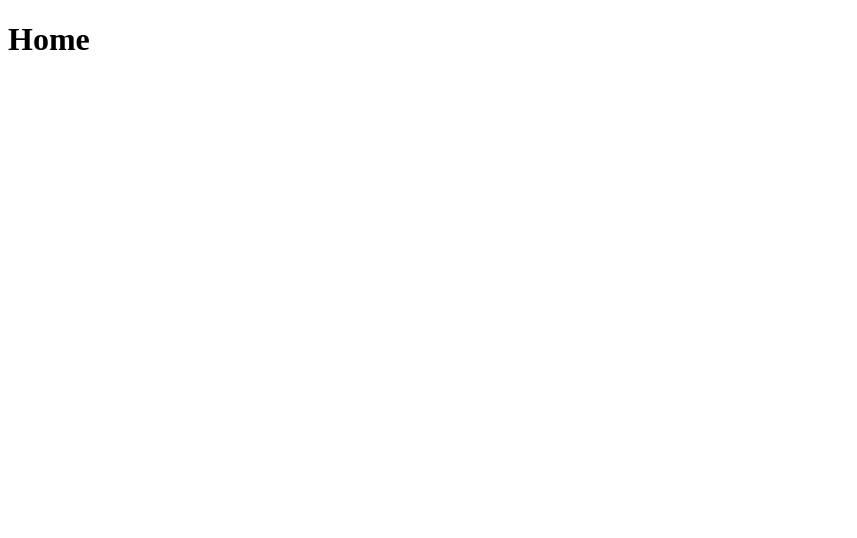
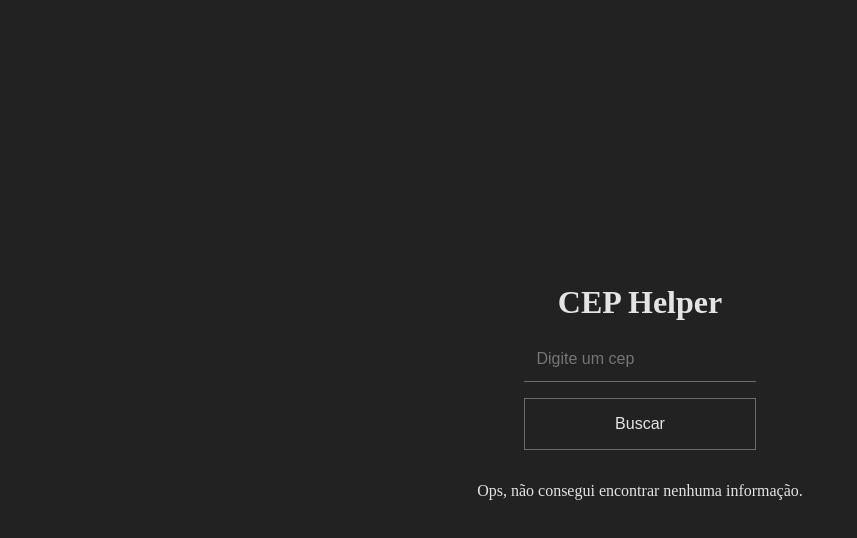
Before and after one commit to luisfilipefa/viacep-eureka-frontend, a Next.js app: page / in a window 1280 px wide. Shown: the top 538 px of the page, without its empty margins (0-857 px from the left). Built offline with nearby package versions, Linux system fonts and the light colour scheme; no server answers.

Commit message:
Add basic structure

```diff
--- a/package.json
+++ b/package.json
@@ -8,6 +8,7 @@
     "start": "next start"
   },
   "dependencies": {
+    "axios": "^0.21.1",
     "next": "10.2.2",
     "react": "17.0.2",
     "react-dom": "17.0.2"
@@ -15,6 +16,7 @@
   "devDependencies": {
     "@types/node": "^15.3.1",
     "@types/react": "^17.0.6",
+    "sass": "^1.32.13",
     "typescript": "^4.2.4"
   }
 }
--- a/pages/index.tsx
+++ /dev/null
@@ -1,7 +0,0 @@
-export default function Home() {
-  return (
-    <div>
-      <h1>Home</h1>
-    </div>
-  );
-}
--- a/pages/_app.tsx
+++ b/src/pages/_app.tsx
@@ -1,3 +1,5 @@
+import "../styles/global.scss";
+
 export default function MyApp({ Component, pageProps }) {
   return <Component {...pageProps} />;
 }
--- /dev/null
+++ b/src/pages/index.tsx
@@ -0,0 +1,61 @@
+import { FormEvent, useRef, useState } from "react";
+
+import { api } from "../services/api";
+import styles from "../styles/home.module.scss";
+
+interface CepInfo {
+  cep: string;
+  logradouro: string;
+  complemento: string;
+  bairro: string;
+  localidade: string;
+  uf: string;
+}
+
+export default function Home() {
+  const [cepInfo, setCepInfo] = useState<CepInfo | null>();
+  const searchRef = useRef<HTMLInputElement>();
+
+  const handleSearchCep = async (event: FormEvent) => {
+    event.preventDefault();
+
+    const { data } = await api.get(`/cep/${searchRef.current.value}`);
+
+    if (data.data.erro) {
+      setCepInfo(null);
+      return;
+    }
+
+    setCepInfo(data.data);
+  };
+
+  return (
+    <div className={styles.container}>
+      <h1>CEP Helper</h1>
+      <form onSubmit={handleSearchCep}>
+        <input type="text" placeholder="Digite um cep" ref={searchRef} />
+        <button type="submit">Buscar</button>
+      </form>
+      {cepInfo ? (
+        <div className={styles.infoContainer}>
+          <h3>CEP {cepInfo.cep}</h3>
+          <p>
+            <strong>Cidade</strong>: {cepInfo.localidade}{" "}
+            {cepInfo.uf && ` | ${cepInfo.uf}`}
+          </p>
+          <p>
+            <strong>Rua</strong>: {cepInfo.logradouro}{" "}
+            {cepInfo.complemento && ` | ${cepInfo.complemento}`}
+          </p>
+          <p>
+            <strong>Bairro</strong>: {cepInfo.bairro}
+          </p>
+        </div>
+      ) : (
+        <div className={styles.emptyContainer}>
+          <p>Ops, não consegui encontrar nenhuma informação.</p>
+        </div>
+      )}
+    </div>
+  );
+}
--- /dev/null
+++ b/src/services/api.ts
@@ -0,0 +1,5 @@
+import axios from "axios";
+
+export const api = axios.create({
+  baseURL: process.env.NEXT_PUBLIC_API_URL || "http://localhost:3333/api",
+});
--- /dev/null
+++ b/src/styles/global.scss
@@ -0,0 +1,8 @@
+* {
+  margin: 0;
+  padding: 0;
+  box-sizing: border-box;
+
+  background-color: #222222;
+  color: #e4e4e4;
+}
--- /dev/null
+++ b/src/styles/home.module.scss
@@ -0,0 +1,70 @@
+.container {
+  width: 100vw;
+  height: 100vh;
+  padding: 0 0.5rem;
+  display: flex;
+  flex-direction: column;
+  align-items: center;
+  justify-content: center;
+
+  h1 {
+    font-size: 2rem;
+    margin-bottom: 1rem;
+  }
+
+  form {
+    display: flex;
+    flex-direction: column;
+
+    input {
+      padding: 0.8rem;
+      margin-bottom: 1rem;
+      font-size: 1rem;
+      border: none;
+      border-bottom: 1px solid #6b6b6b;
+      outline: none;
+    }
+
+    button {
+      padding: 1rem;
+      border: 1px solid #6b6b6b;
+      font-size: 1rem;
+      cursor: pointer;
+      transition: filter font-weight 0.3s;
+
+      &:hover {
+        filter: brightness(0.9);
+        font-weight: bold;
+      }
+    }
+  }
+
+  .infoContainer {
+    padding: 1rem;
+    border: 1px solid #6b6b6b;
+    margin-top: 1rem;
+
+    h3 {
+      font-size: 1.3rem;
+      margin-bottom: 0.8rem;
+      text-align: center;
+    }
+
+    p {
+      font-size: 1rem;
+    }
+
+    p:not(:first-child) {
+      margin-top: 0.5rem;
+    }
+  }
+
+  .emptyContainer {
+    padding: 1rem;
+    margin-top: 1rem;
+
+    p {
+      font-size: 1rem;
+    }
+  }
+}
```
Also changed, not shown: 1 other file (tests, documents, lock files or other folders).
